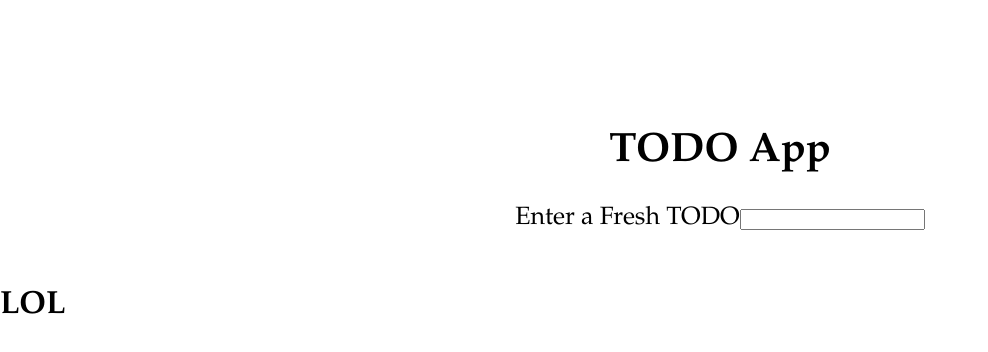
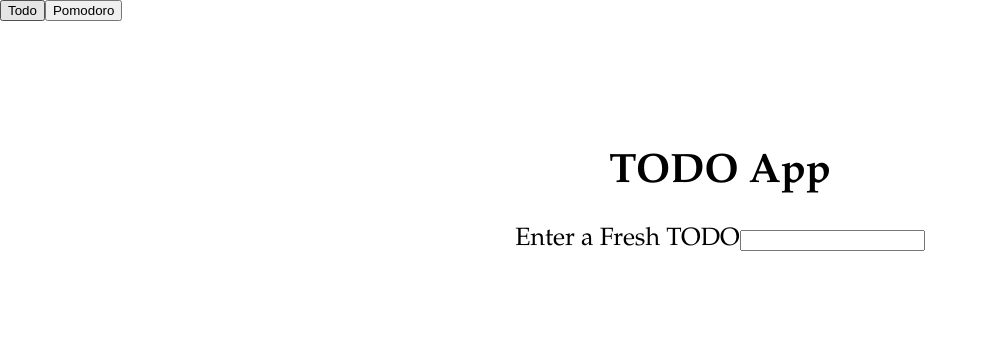
Before and after one commit to shanurwt/react-todo, a React (Create React App) app: page / in a window 1280 px wide. Shown: the top 352 px of the page, without its empty margins (0-988 px from the left). Built offline with nearby package versions, Linux system fonts and the light colour scheme.

Commit message:
switch button added

```diff
--- a/src/App.js
+++ b/src/App.js
@@ -1,16 +1,20 @@
 import TodoForm from './components/TodoForm';
 import './index.css'
 import Pomodoro from './components/Pomodoro'
-
+import { useState } from 'react';
 
 export default function App(){
 
-
+const [tick, setTick] = useState(true);
   return (
   <>
   <div >
-  <TodoForm className='form' />
-  <Pomodoro />
+
+    <button onClick={()=>{setTick(false)}}>Todo</button>
+    <button onClick={()=>{setTick(true)}}>Pomodoro</button>
+      {tick && <TodoForm className='form' /> }
+      {tick===false && <Pomodoro /> }
+
   </div>
   </>
   );
--- a/src/components/Pomodoro.js
+++ b/src/components/Pomodoro.js
@@ -1,8 +1,8 @@
 import React from 'react';
 
 function Pomodoro() {
-  return <div>
-      <h1>LOL</h1>
+  return <div className='container'>
+      <h1>OLO</h1>
   </div>;
 }
 
--- a/src/index.js
+++ b/src/index.js
@@ -11,7 +11,4 @@ ReactDOM.render(
   document.getElementById('root')
 );
 
-// If you want to start measuring performance in your app, pass a function
-// to log results (for example: reportWebVitals(console.log))
-// or send to an analytics endpoint. Learn more: https://bit.ly/CRA-vitals
 reportWebVitals();
```
